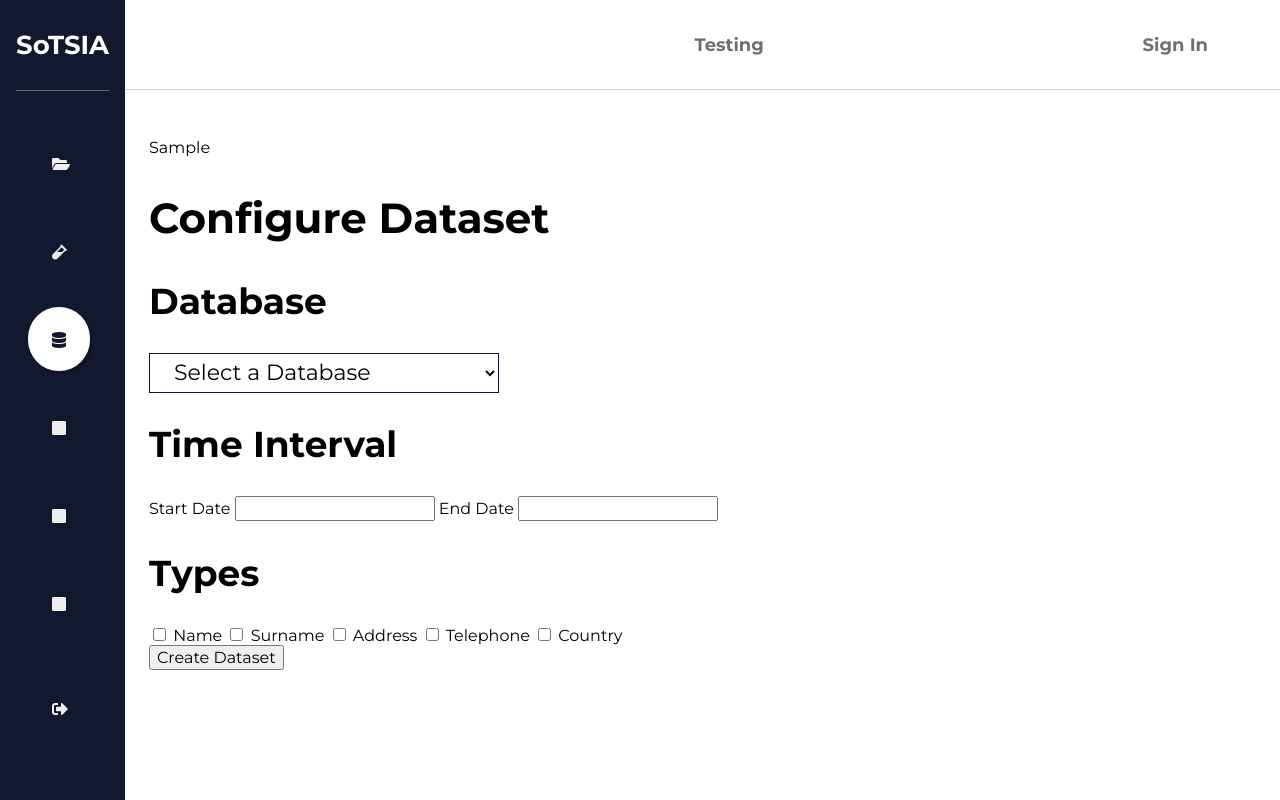
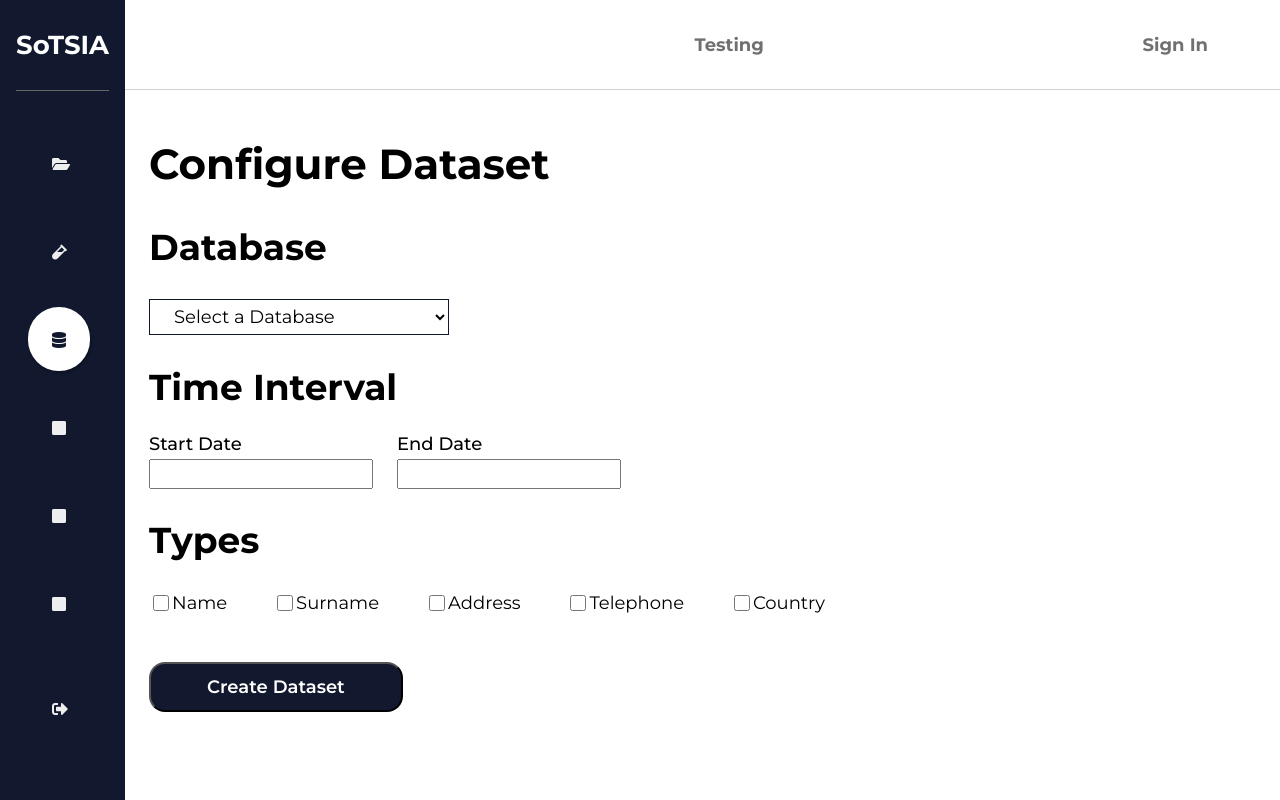
Before and after one commit to robermorjiUgr/TFG_MABA, a Django app: page /dataset/ in a window 1280 px wide. Run offline with Django 4.2, Linux system fonts and the light colour scheme; a user stored in the database is signed in; tables that the repository leaves empty hold one stand-in row (values such as "Sample post"); some libraries are stand-ins or nearby versions.

Commit message:
Dataset css and Experimentation page

```diff
--- a/SOTSIA/frontEnd/Research/static/css/dashboard.css
+++ b/SOTSIA/frontEnd/Research/static/css/dashboard.css
@@ -130,19 +130,20 @@
 }
 
 .db-selector {
-    max-width: 350px;
-    width: 100%;
-    height: 40px;
-    font-size: 1.375rem;
+    min-width: 300px;
+    height: 2.25rem;
+    font-size: 1.125rem;
     font-family: 'Montserrat';
     padding-left: 1.25rem;
     border-color: #12192F;
     background-color: transparent;
 }
 
-.testing-selector {
+.research-selector {
     height: 50px;
     border-radius: 1.25rem;
+    font-size: 1.25rem;
+    min-width: 350px;
     box-shadow: 0 2px 2px 1px rgba(0, 0, 0, 0.2);
     border-color: #12192F35;
 }
@@ -152,7 +153,7 @@
     font-family: 'Montserrat';
 }
 
-.testing-cards{
+.research-cards{
     display: flex;
     flex-wrap: wrap;
     justify-content: space-between;
@@ -388,10 +389,100 @@
     margin-top: 2.125rem;
 }
 
-.algorithm-testing-btn {
+.algorithm-research-btn {
     text-decoration: none;
     font-size: 1.125rem;
     color: #006DA3;
+}
+
+.dataTables_empty {
+    padding: 1rem;
+    font-size: 1.125rem;
+}
+
+.dates-form-inputs {
+    display: flex;
+    flex-wrap: wrap;
+}
+
+.dates-form h2 {
+    margin-bottom: 0.5rem;
+}
+
+.dates-form-inputs .date-input {
+    margin-right: 1.5rem;
+    margin-top: 1rem;
+}
+
+.dates-form-inputs .date-input label {
+    display: block;
+    font-size: 1.125rem;
+    font-weight: 500;
+}
+
+.dates-form-inputs .date-input .dataset-form-time {
+    height: 1.5rem;
+    font-size: 1.125rem;
+    font-family: 'Montserrat';
+    margin-top: 0.25rem;
+}
+
+.types-labels {
+    max-width: 700px;
+    display: flex;
+    justify-content: space-between;
+    flex-wrap: wrap;
+}
+
+.types-labels .types-label-item {
+    font-size: 1.125rem;
+    display: flex;
+    margin-right: 1.5rem;
+}
+
+.types-labels .types-label-item input {
+    width: 1rem;
+    height: 1rem;
+}
+
+.dataset-form .submit-btn {
+    font-size: 1.125rem;
+    font-weight: 600;
+    background-color: var(--primary-color);
+    color: white;
+    padding: 0.75rem 3.5rem;
+    border-radius: 1rem;
+    margin-top: 3rem;
+}
+
+.breadcrumb {
+    margin: 1rem 0;
+}
+
+.breadcrumb .breadcrumb-link {
+    text-decoration: none;
+    color: var(--secondary-color);
+    font-size: 1rem;
+}
+
+.breadcrumb .breadcrumb-link:hover {
+    color: var(--primary-color);
+    border-bottom: 2px solid #12192F75;
+    transition: all 0.5s ease;
+}
+
+.breadcrumb > * {
+    margin-right: 0.5rem;
+}
+
+.breadcrumb i.fas {
+    font-size: 0.875rem;
+    color: var(--primary-color);
+}
+
+.breadcrumb .breadcrumb-current {
+    color: var(--primary-color);
+    border-bottom: 1px solid #12192F75;
 }
 
 @media ( max-width: 1700px ) {
--- a/SOTSIA/frontEnd/Research/templates/base_dashboard.html
+++ b/SOTSIA/frontEnd/Research/templates/base_dashboard.html
@@ -37,8 +37,8 @@
                             <span class="dash-menu-item_text">My Reports</span>
                         </a>
                     </li>
-                    <li class="dash-menu-item {% block dash_item_testing %}{% endblock dash_item_testing %}">
-                        <a href="{% url 'testing' %}" class="dash-link">
+                    <li class="dash-menu-item {% block dash_item_research %}{% endblock dash_item_research %}">
+                        <a href="{% url 'research' %}" class="dash-link">
                             <i class="fas fa-vial"></i>
                             <span class="dash-menu-item_text">Research</span>
                         </a>
--- a/SOTSIA/frontEnd/Research/templates/sotsia/dataset.html
+++ b/SOTSIA/frontEnd/Research/templates/sotsia/dataset.html
@@ -6,13 +6,15 @@
 
 {% block content_dash %}
     <section class="dataset-page">
-        {% for item in model %}
-            {{item.types_selected}}
-            <br>
-        {% endfor %}
+        {% if message %}
             <div class="dataset-message">
-            <p>{{ message }}</p>
+                {% if message_type == 'error' %}
+                    <p><i class="fas fa-exclamation-circle"></i> {{ message }}</p>
+                {% elif message_type == 'correct' %}
+                    <p><i class="fas fa-check-circle"></i> {{ message }}</p>
+                {% endif %}
             </div>
+        {% endif %}
         <h1>Configure Dataset</h1>
         <h2>Database</h2>
         <select class="db-selector" name="select_database" required>
@@ -25,19 +27,27 @@
             {% csrf_token %}
             <div class="dates-form">
                 <h2>Time Interval</h2>
+                <div class="dates-form-inputs">
+                    <div class="date-input">
                         <label for="start-date-input">Start Date</label>
                         <input id="start-date-input" class="dataset-form-time" type="datetime" name="start_date" required>
+                    </div>
+                    <div class="date-input">
                         <label for="end-date-input">End Date</label>
                         <input id="end-date-input" class="dataset-form-time" type="datetime" name="end_date" required>
                     </div>
+                </div>
+            </div>
             <div class="types-form">
                 <h2>Types</h2>
+                <div class="types-labels">
                 {% for item in types %}
-                    <label>
+                    <label class="types-label-item">
                         <input type="checkbox" id="cbox{{ forloop.counter }}" value="{{item}}" name="types">
                         {{ item }}
                     </label>
                 {% endfor %}
+                </div>
             </div>
             <button class="submit-btn" type="submit">Create Dataset</button>
         </form>
--- a/SOTSIA/frontEnd/Research/urls.py
+++ b/SOTSIA/frontEnd/Research/urls.py
@@ -3,10 +3,13 @@ from . import views
 
 urlpatterns = [
     path('', views.home, name='home'),
-    path('testing/', views.testing, name='testing'),
+    path('research/', views.research, name='research'),
     path('dataset/', views.dataset, name='dataset'),
     path('reports/', views.reports, name='reports'),
     path('data-mining/', views.algorithm, name='data-mining'),
+    path('data-mining/experimentation', views.experimentation, name='data-mining-experimentation'),
     path('deep-learning/', views.algorithm, name='deep-learning'),
+    path('deep-learning/experimentation', views.experimentation, name='deep-learning-experimentation'),
     path('machine-learning/', views.algorithm, name='machine-learning'),
+    path('machine-learning/experimentation', views.experimentation, name='machine-learning-experimentation'),
 ]
--- a/SOTSIA/frontEnd/Research/views.py
+++ b/SOTSIA/frontEnd/Research/views.py
@@ -11,11 +11,10 @@ def home(request):
     return render(request, 'home.html')
 
 @login_required(login_url='/login/')
-def testing(request):
+def research(request):
     args = {}
-    args['users'] = User.objects.all()
     args['scientists'] = User.objects.count()
-    return render(request, 'sotsia/testing.html', args)
+    return render(request, 'sotsia/research.html', args)
 
 
     # url = 'http://localhost:5000/dataset/dbName'
@@ -36,6 +35,7 @@ def testing(request):
     #     template = 'sotsia/testing-fail.html'
     # return render(request, 'sotsia/testing.html', args)
 
+
 def date_is_valid(date):
     try:
         date = datetime.strptime(date, "%d/%m/%Y")
@@ -43,11 +43,10 @@ def date_is_valid(date):
     except ValueError:
         return False
 
-
-
 @login_required(login_url='/login/')
 def dataset(request):
     args = {}
+    # Modificar esto cuando se añada la conexión a la BD
     args['databases'] = []
     args['databases'].append('Resources and Energy')
     args['databases'].append('Medical')
@@ -59,8 +58,6 @@ def dataset(request):
     args['types'].append('Telephone')
     args['types'].append('Country')
     args['message'] = ''
-
-    args['model'] = DatasetConfiguration.objects.all()
 
     if request.method == "POST":
         args['message'] = 'POST'
@@ -80,11 +77,13 @@ def dataset(request):
                     args['message_type'] = 'error'
                 else:
                     for item in types:
-                        types_list += item + ';'
+                        types_list += item + '; '
+                    # Remove last space from string
+                    types_list = types_list[:-1]
                     args['message'] = 'The dataset has been correctly created'
                     args['message_type'] = 'correct'
                     # Create the model and save it
-                    dataset = DatasetConfiguration(database="Resources and Energy", start_date=start_date, end_date=end_date, author=request.user.id, types_selected=types_list)
+                    dataset = DatasetConfiguration(database="Resources and Energy", start_date=start_date, end_date=end_date, author=request.user.username, types_selected=types_list)
                     dataset.save()
             else:
                 args['message'] = 'The starting date must be before the ending date'
@@ -111,4 +110,30 @@ def algorithm(request):
         algorithm = 'Machine Learning'
     args['algorithm'] = algorithm
 
+    datasets = DatasetConfiguration.objects.all()
+    my_datasets = []
+    for i in datasets:
+        if i.author == request.user.username:
+            my_datasets.append(i)
+    args['datasets'] = my_datasets
+
     return render(request, 'sotsia/algorithm.html', args)
+
+@login_required(login_url='/login/')
+def experimentation(request):
+    args = {}
+    algorithm = ''
+    parent = ''
+    if request.build_absolute_uri().find("deep-learning") != -1:
+        parent = '/deep-learning'
+        algorithm = 'Deep Learning'
+    elif request.build_absolute_uri().find("data-mining") != -1:
+        parent = '/data-mining'
+        algorithm = 'Data Mining'
+    elif request.build_absolute_uri().find("machine-learning") != -1:
+        parent = '/machine-learning'
+        algorithm = 'Machine Learning'
+    args['algorithm'] = algorithm
+    args['parent'] = parent
+
+    return render(request, 'sotsia/experimentation.html', args)
```
Also changed, not shown: SOTSIA/frontEnd/Research/templates/sotsia/algorithm.html (+18 -108 lines), SOTSIA/frontEnd/Research/templates/sotsia/experimentation.html (added, +31 -0 lines), SOTSIA/frontEnd/Research/templates/sotsia/reports.html (+7 -0 lines), SOTSIA/frontEnd/Research/templates/sotsia/research.html (renamed from SOTSIA/frontEnd/Research/templates/sotsia/testing.html, +5 -5 lines). Lines whose indentation alone changed are shown as unchanged.
